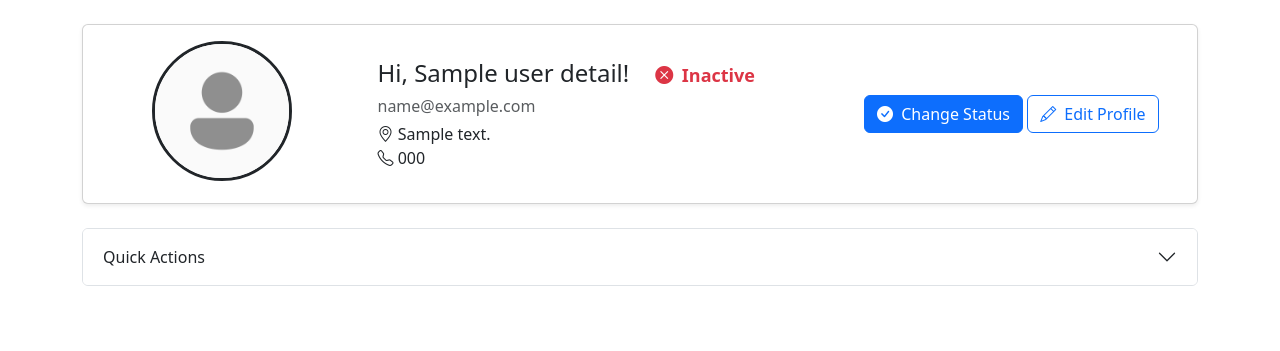
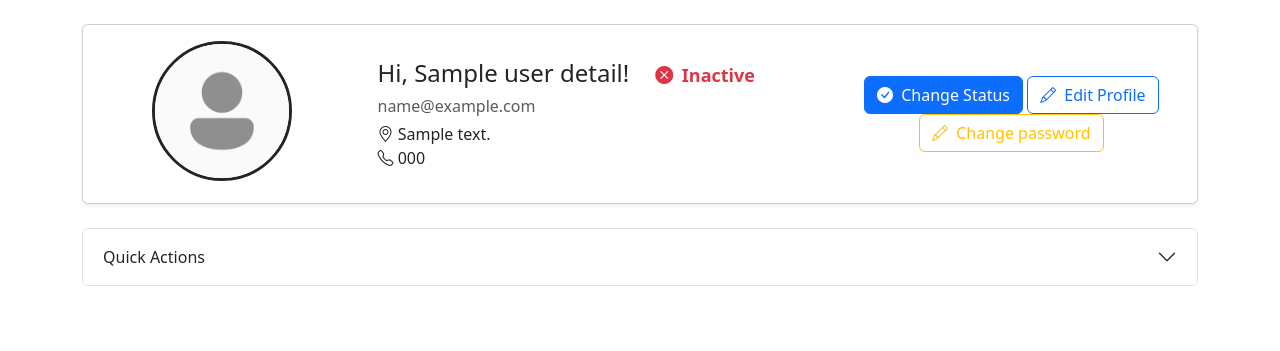
Before and after one commit to bajundotdev/Food_Delivery_Webapp, a Flask app: template project/templates/admin/profile/my_profile.html in a window 1280 px wide. Shown: the part 232-583 px from the top of the page. Run offline with Flask 3, Linux system fonts and the light colour scheme; the template is opened without the code that fills it: most values are stand-ins (such as "Sample title", 1, 10 or a date in 2020).

Commit message:
change password for admin and user, paki ayos na lang po ng front-end hahahahahaha

```diff
--- a/project/templates/admin/profile/my_profile.html
+++ b/project/templates/admin/profile/my_profile.html
@@ -76,6 +76,9 @@
                         </form>
                         <a href="{{ url_for('user.update_profile', email=user_info.email) }}" class="btn btn-outline-primary">
                             <span class="bi bi-pencil me-1"></span> Edit Profile
+                        </a>
+                        <a href="{{ url_for('user.update_password') }}" class="btn btn-outline-warning mx-2">
+                            <span class="bi bi-pencil me-1"></span> Change password
                         </a>
                     </div>
                 </div>
```
